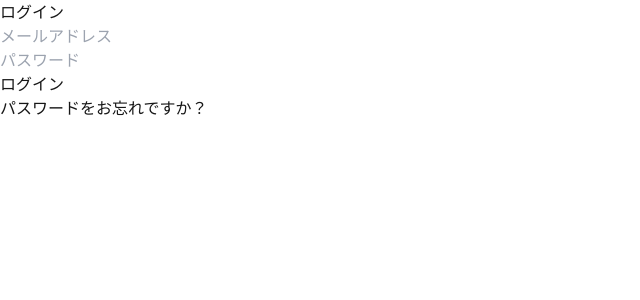
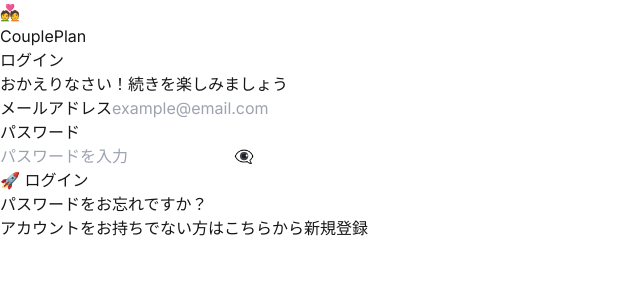
Before and after one commit to kojileo/coupleplan, a Next.js app: page /login in a window 1280 px wide. Shown: the top 300 px of the page, without its empty margins (0-640 px from the left). Built offline with nearby package versions, Linux system fonts and the light colour scheme; no server answers.

Commit message:
認証改善

```diff
--- a/src/app/(auth)/login/page.tsx
+++ b/src/app/(auth)/login/page.tsx
@@ -1,6 +1,7 @@
 'use client';
 
-import { useRouter } from 'next/navigation';
+import Link from 'next/link';
+import { useRouter, useSearchParams } from 'next/navigation';
 import type { FormEvent, ReactElement } from 'react';
 import { useState } from 'react';
 
@@ -9,17 +10,27 @@ import { supabase } from '@/lib/supabase-auth';
 
 export default function LoginPage(): ReactElement {
   const router = useRouter();
+  const searchParams = useSearchParams();
   const [email, setEmail] = useState('');
   const [password, setPassword] = useState('');
   const [loading, setLoading] = useState(false);
+  const [error, setError] = useState('');
+  const [showPassword, setShowPassword] = useState(false);
+
+  const getRedirectUrl = () => {
+    const redirectTo = searchParams.get('redirectTo');
+    if (redirectTo && redirectTo.startsWith('/')) {
+      return redirectTo;
+    }
+    return '/dashboard';
+  };
 
   const handleLogin = async (e: FormEvent): Promise<void> => {
     e.preventDefault();
     setLoading(true);
+    setError('');
 
     try {
-      console.log('ログイン処理開始:', email);
-
       // APIルートを使用してログイン
       const response = await fetch('/api/auth/login', {
         method: 'POST',
@@ -32,57 +43,16 @@ export default function LoginPage(): ReactElement {
       const result = await response.json();
 
       if (!response.ok) {
-        console.error('ログインエラー:', result.error);
-        alert(result.error || 'ログインに失敗しました');
+        setError(result.error || 'ログインに失敗しました');
         return;
       }
 
-      console.log('API - ログイン成功:', result);
-      console.log('API - ユーザー情報:', result.user);
-      console.log('API - セッション情報:', result.session);
-
-      // ログイン成功後の処理
-      console.log('ログイン成功、セッション確認中...');
-
-      // セッションを明示的に取得
-      const {
-        data: { session },
-        error: sessionError,
-      } = await supabase.auth.getSession();
-
-      if (sessionError) {
-        console.error('セッション取得エラー:', sessionError);
-        alert('セッションの取得に失敗しました');
-        return;
-      }
-
-      console.log('取得したセッション:', session);
-
-      if (session) {
-        console.log('セッション確認済み、ダッシュボードに遷移');
-        // セッションが確認できた場合のみリダイレクト
-        window.location.href = '/dashboard';
-      } else {
-        console.log('セッションが見つかりません、少し待機してから再試行');
-        // セッションが見つからない場合は少し待機してから再試行
-        setTimeout(async () => {
-          const {
-            data: { session: retrySession },
-          } = await supabase.auth.getSession();
-          console.log('再試行後のセッション:', retrySession);
-
-          if (retrySession) {
-            console.log('再試行でセッション確認、ダッシュボードに遷移');
-            window.location.href = '/dashboard';
-          } else {
-            console.log('セッションが取得できません、強制リダイレクト');
-            window.location.href = '/dashboard';
-          }
-        }, 1000);
-      }
-    } catch (error) {
+      // ログイン成功後、ページをリロードしてセッションを確実に反映
+      const redirectUrl = getRedirectUrl();
+      window.location.href = redirectUrl;
+    } catch (error: any) {
       console.error('ログインエラー:', error);
-      alert('ログインに失敗しました');
+      setError(error.message || 'ログインに失敗しました');
     } finally {
       setLoading(false);
     }
@@ -93,47 +63,113 @@ export default function LoginPage(): ReactElement {
   };
 
   return (
-    <div className="min-h-screen flex items-center justify-center bg-gradient-to-b from-pink-50 to-white py-12 px-4 sm:px-6 lg:px-8">
-      <div className="max-w-md w-full space-y-8">
+    <div className="min-h-screen bg-gradient-to-br from-rose-50 via-white to-pink-50 flex items-center justify-center py-12 px-4 sm:px-6 lg:px-8">
+      <div className="max-w-md w-full">
+        {/* ヘッダー */}
+        <div className="text-center mb-8">
+          <Link href="/" className="inline-flex items-center space-x-3 mb-6">
+            <div className="bg-gradient-to-br from-rose-500 to-pink-600 p-3 rounded-xl shadow-lg">
+              <span className="text-2xl">💑</span>
+            </div>
+            <span className="text-2xl font-bold bg-gradient-to-r from-rose-600 to-pink-600 bg-clip-text text-transparent">
+              CouplePlan
+            </span>
+          </Link>
+          <h2 className="text-3xl font-bold text-gray-900 mb-2">ログイン</h2>
+          <p className="text-gray-600">おかえりなさい！続きを楽しみましょう</p>
+        </div>
+
+        {/* フォーム */}
+        <div className="bg-white rounded-2xl shadow-xl p-8 border border-rose-100">
+          <form className="space-y-6" onSubmit={onSubmit}>
+            <div className="space-y-4">
               <div>
-          <h2 className="mt-6 text-center text-3xl font-extrabold text-rose-950">ログイン</h2>
-        </div>
-        <form className="mt-8 space-y-6" onSubmit={onSubmit}>
-          <div className="rounded-md shadow-sm -space-y-px">
-            <div>
+                <label htmlFor="email" className="block text-sm font-medium text-gray-700 mb-2">
+                  メールアドレス
+                </label>
                 <input
+                  id="email"
                   type="email"
                   required
-                className="appearance-none rounded-none relative block w-full px-3 py-2 border border-rose-200 placeholder-rose-400 text-rose-900 rounded-t-md focus:outline-none focus:ring-rose-500 focus:border-rose-500 focus:z-10 sm:text-sm"
-                placeholder="メールアドレス"
+                  className="w-full px-4 py-3 border border-gray-300 rounded-lg focus:ring-2 focus:ring-rose-500 focus:border-transparent transition-colors"
+                  placeholder="example@email.com"
                   value={email}
                   onChange={(e) => setEmail(e.target.value)}
                 />
               </div>
+
               <div>
+                <label htmlFor="password" className="block text-sm font-medium text-gray-700 mb-2">
+                  パスワード
+                </label>
+                <div className="relative">
                   <input
-                type="password"
+                    id="password"
+                    type={showPassword ? 'text' : 'password'}
                     required
-                className="appearance-none rounded-none relative block w-full px-3 py-2 border border-rose-200 placeholder-rose-400 text-rose-900 rounded-b-md focus:outline-none focus:ring-rose-500 focus:border-rose-500 focus:z-10 sm:text-sm"
-                placeholder="パスワード"
+                    className="w-full px-4 py-3 pr-12 border border-gray-300 rounded-lg focus:ring-2 focus:ring-rose-500 focus:border-transparent transition-colors"
+                    placeholder="パスワードを入力"
                     value={password}
                     onChange={(e) => setPassword(e.target.value)}
                   />
+                  <button
+                    type="button"
+                    className="absolute right-3 top-1/2 transform -translate-y-1/2 text-gray-400 hover:text-gray-600"
+                    onClick={() => setShowPassword(!showPassword)}
+                  >
+                    {showPassword ? '👁️' : '👁️‍🗨️'}
+                  </button>
+                </div>
               </div>
             </div>
 
-          <div>
-            <Button type="submit" className="w-full" disabled={loading}>
-              {loading ? 'ログイン中...' : 'ログイン'}
+            {error && (
+              <div className="bg-red-50 border border-red-200 rounded-lg p-4">
+                <div className="flex items-center">
+                  <span className="text-red-500 mr-2">⚠️</span>
+                  <p className="text-red-700 text-sm">{error}</p>
+                </div>
+              </div>
+            )}
+
+            <Button
+              type="submit"
+              className="w-full bg-gradient-to-r from-rose-500 to-pink-600 hover:from-rose-600 hover:to-pink-700 text-white py-3 text-lg font-semibold shadow-lg hover:shadow-xl transition-all duration-300"
+              disabled={loading}
+            >
+              {loading ? (
+                <div className="flex items-center justify-center">
+                  <div className="animate-spin rounded-full h-5 w-5 border-2 border-white border-t-transparent mr-2"></div>
+                  ログイン中...
+                </div>
+              ) : (
+                '🚀 ログイン'
+              )}
             </Button>
+
+            <div className="text-center">
+              <Link
+                href="/forgot-password"
+                className="text-sm text-rose-600 hover:text-rose-500 underline"
+              >
+                パスワードをお忘れですか？
+              </Link>
+            </div>
+          </form>
         </div>
 
-          <div className="text-center mt-4">
-            <a href="/forgot-password" className="text-sm text-rose-600 hover:text-rose-800">
-              パスワードをお忘れですか？
-            </a>
+        {/* サインアップリンク */}
+        <div className="text-center mt-6">
+          <p className="text-gray-600">
+            アカウントをお持ちでない方は
+            <Link
+              href="/signup"
+              className="text-rose-600 hover:text-rose-500 font-semibold underline"
+            >
+              こちらから新規登録
+            </Link>
+          </p>
         </div>
-        </form>
       </div>
     </div>
   );
--- a/src/contexts/AuthContext.tsx
+++ b/src/contexts/AuthContext.tsx
@@ -54,7 +54,6 @@ export function AuthProvider({ children }: { children: ReactNode }): ReactElemen
     ): void {
       if (!mounted) return;
 
-      console.log('Auth state change:', event, 'session:', session);
       setSession(session);
       setUser(session?.user ?? null);
       setIsLoading(false);
```
Also changed, not shown: src/app/api/auth/login/route.ts (+7 -6 lines), src/app/dashboard/page.tsx (+0 -21 lines), src/middleware.ts (+1 -11 lines). Lines whose indentation alone changed are shown as unchanged.
